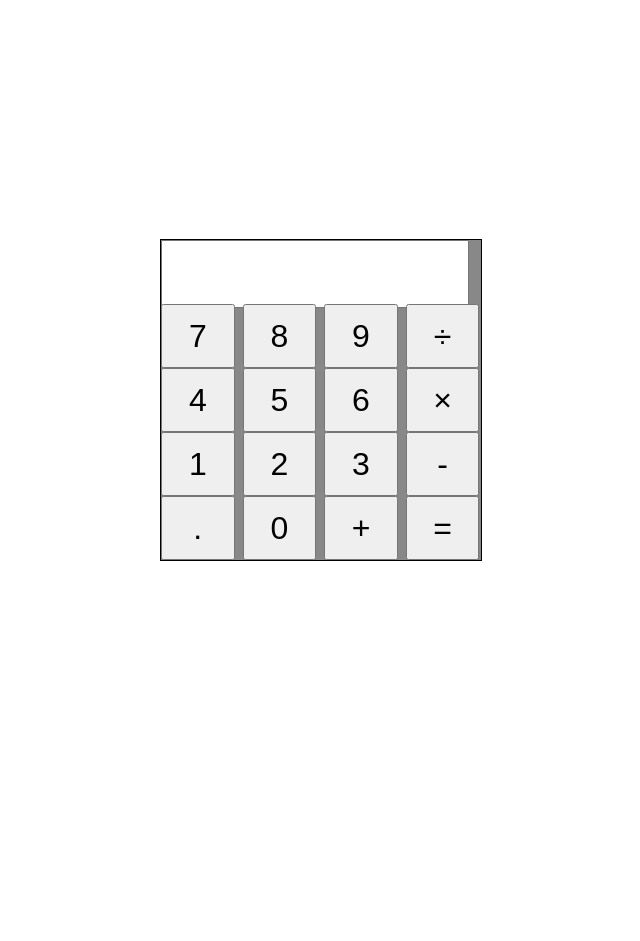
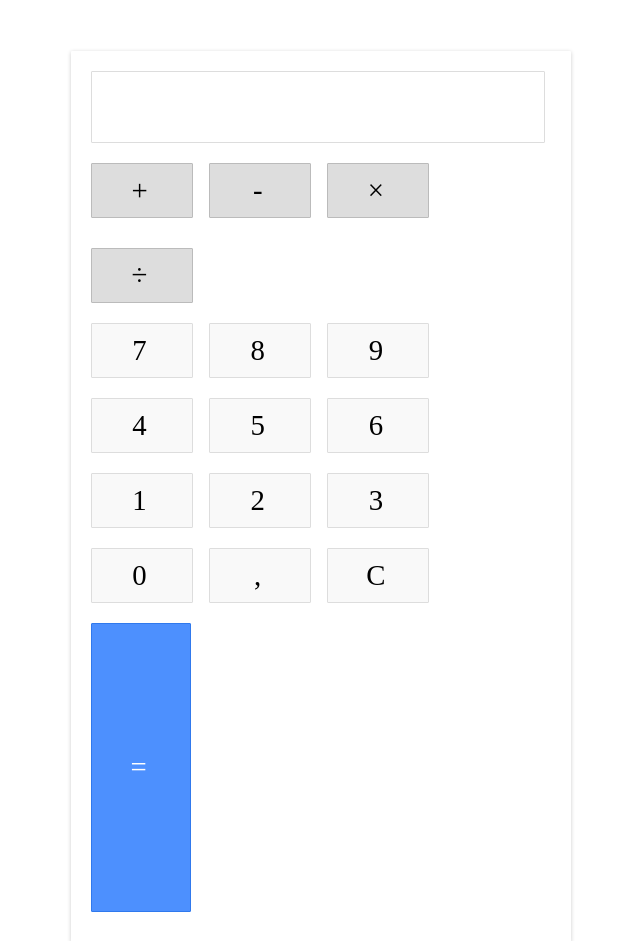
Before and after one commit to fugni/glu-workshops, a plain HTML site: page module-4/workshop-3/index.html in a window 1280 px wide. Shown: the top 941 px of the page, without its empty margins (319-959 px from the left). Before the commit the page ends 800 px from the top, so only its background shows below. Drawn offline with Linux system fonts and the light colour scheme.

Commit message:
calculate dn

```diff
--- a/module-4/workshop-3/assets/css/style.css
+++ b/module-4/workshop-3/assets/css/style.css
@@ -1,36 +1,107 @@
-* {
-    font-size: 32px;
-    margin: 0;
-    padding: 0;
+body {
+    width: 500px;
+    margin: 4% auto;
+    letter-spacing: 5px;
+    font-size: 1.8rem;
 }
 
-#container {
-    position: absolute;
-    width: 100%;
-    height: 100%;
+.calculator {
+    padding: 20px;
+    box-shadow: 0px 1px 4px 0px rgba(0, 0, 0, 0.2);
+    border-radius: 1px;
 }
 
-#calculator {
-    position: absolute;
-    left: 50%;
-    top: 50%;
-    transform: translate(-50%, -50%);
-    width: 320px;
-    height: 320px;
-    background-color: #888888;
-    border: 1px solid #000;
+.input {
+    border: 1px solid #dddddd;
+    border-radius: 1px;
+    height: 60px;
+    padding-right: 15px;
+    padding-top: 10px;
+    text-align: right;
+    margin-right: 6px;
+    font-size: 2.5rem;
+    overflow: hidden;
+    transition: all 0.2s ease-in-out;
 }
 
-.row {
-    height: 20%;
+.input:hover {
+    border: 1px solid #bbbbbb;
+    box-shadow: inset 0px 1px 4px 0px rgba(0, 0, 0, 0.2);
 }
 
-input[type="text"] {
-    height: 100%;
-    width: 95%;
+.operators div {
+    display: inline-block;
+    border: 1px solid #bbbbbb;
+    border-radius: 1px;
+    width: 80px;
+    text-align: center;
+    padding: 10px;
+    margin: 20px 4px 10px 0;
+    cursor: pointer;
+    background-color: #dddddd;
+    transition: border-color 0.2s ease-in-out, background-color 0.2s,
+        box-shadow 0.2s;
 }
 
-button {
-    height: 100%;
-    width: 23%;
+.operators div:hover {
+    background-color: #dddddd;
+    box-shadow: 0px 1px 4px 0px rgba(0, 0, 0, 0.2);
+    border-color: #aaaaaa;
 }
+
+.operators div:active {
+    font-weight: bold;
+}
+
+.numbers {
+    display: inline-block;
+}
+
+.number-row div {
+    display: inline-block;
+    border: 1px solid #dddddd;
+    border-radius: 1px;
+    width: 80px;
+    text-align: center;
+    padding: 10px;
+    margin: 10px 4px 10px 0;
+    cursor: pointer;
+    background-color: #f9f9f9;
+    transition: border-color 0.2s ease-in-out, background-color 0.2s,
+        box-shadow 0.2s;
+}
+
+.number-row div:hover {
+    background-color: #f1f1f1;
+    box-shadow: 0px 1px 4px 0px rgba(0, 0, 0, 0.2);
+    border-color: #bbbbbb;
+}
+
+.number-row div:active {
+    font-weight: bold;
+}
+
+div.result {
+    display: inline-block;
+    border: 1px solid #3079ed;
+    border-radius: 1px;
+    width: 17%;
+    text-align: center;
+    padding: 127px 10px;
+    margin: 10px 6px 10px 0;
+    vertical-align: top;
+    cursor: pointer;
+    color: #ffffff;
+    background-color: #4d90fe;
+    transition: all 0.2s ease-in-out;
+}
+
+div.result:hover {
+    background-color: #307cf9;
+    box-shadow: 0px 1px 4px 0px rgba(0, 0, 0, 0.2);
+    border-color: #1857bb;
+}
+
+div.result:active {
+    font-weight: bold;
+}
--- a/module-4/workshop-3/assets/js/script.js
+++ b/module-4/workshop-3/assets/js/script.js
@@ -0,0 +1,120 @@
+"use strict";
+
+const input = document.getElementById('input'); // input/output button
+const number = document.querySelectorAll('.number-row div'); // number buttons
+const operator = document.querySelectorAll('.operators div'); // operator buttons
+const result = document.getElementById('result'); // equal button
+const clear = document.getElementById('clear'); // clear button
+let resultDisplayed = false; // flag to keep an eye on what output is displayed
+
+// adding click handlers to number buttons
+for (var i = 0; i < number.length; i++) {
+  number[i].addEventListener("click", function(e) {
+
+    // storing current input string and its last character in variables - used later
+    var currentString = input.innerHTML;
+    var lastChar = currentString[currentString.length - 1];
+
+    // if result is not diplayed, just keep adding
+    if (resultDisplayed === false) {
+      input.innerHTML += e.target.innerHTML;
+    } else if (resultDisplayed === true && lastChar === "+" || lastChar === "-" || lastChar === "×" || lastChar === "÷") {
+      // if result is currently displayed and user pressed an operator
+      // we need to keep on adding to the string for next operation
+      resultDisplayed = false;
+      input.innerHTML += e.target.innerHTML;
+    } else {
+      // if result is currently displayed and user pressed a number
+      // we need clear the input string and add the new input to start the new opration
+      resultDisplayed = false;
+      input.innerHTML = "";
+      input.innerHTML += e.target.innerHTML;
+    }
+
+  });
+}
+
+// adding click handlers to number buttons
+for (var i = 0; i < operator.length; i++) {
+  operator[i].addEventListener("click", function(e) {
+
+    // storing current input string and its last character in variables - used later
+    var currentString = input.innerHTML;
+    var lastChar = currentString[currentString.length - 1];
+
+    // if last character entered is an operator, replace it with the currently pressed one
+    if (lastChar === "+" || lastChar === "-" || lastChar === "×" || lastChar === "÷") {
+      var newString = currentString.substring(0, currentString.length - 1) + e.target.innerHTML;
+      input.innerHTML = newString;
+    } else if (currentString.length == 0) {
+      // if first key pressed is an opearator, don't do anything
+      console.log("enter a number first");
+    } else {
+      // else just add the operator pressed to the input
+      input.innerHTML += e.target.innerHTML;
+    }
+
+  });
+}
+
+// on click of 'equal' button
+result.addEventListener("click", function() {
+
+  // this is the string that we will be processing eg. -10+26+33-56*34/23
+  var inputString = input.innerHTML;
+
+  // forming an array of numbers. eg for above string it will be: numbers = ["10", "26", "33", "56", "34", "23"]
+  var numbers = inputString.split(/\+|\-|\×|\÷/g);
+
+  // forming an array of operators. for above string it will be: operators = ["+", "+", "-", "*", "/"]
+  // first we replace all the numbers and dot with empty string and then split
+  var operators = inputString.replace(/[0-9]|\./g, "").split("");
+
+  console.log(inputString);
+  console.log(operators);
+  console.log(numbers);
+  console.log("----------------------------");
+
+  // now we are looping through the array and doing one operation at a time.
+  // first divide, then multiply, then subtraction and then addition
+  // as we move we are alterning the original numbers and operators array
+  // the final element remaining in the array will be the output
+
+  var divide = operators.indexOf("÷");
+  while (divide != -1) {
+    numbers.splice(divide, 2, numbers[divide] / numbers[divide + 1]);
+    operators.splice(divide, 1);
+    divide = operators.indexOf("÷");
+  }
+
+  var multiply = operators.indexOf("×");
+  while (multiply != -1) {
+    numbers.splice(multiply, 2, numbers[multiply] * numbers[multiply + 1]);
+    operators.splice(multiply, 1);
+    multiply = operators.indexOf("×");
+  }
+
+  var subtract = operators.indexOf("-");
+  while (subtract != -1) {
+    numbers.splice(subtract, 2, numbers[subtract] - numbers[subtract + 1]);
+    operators.splice(subtract, 1);
+    subtract = operators.indexOf("-");
+  }
+
+  var add = operators.indexOf("+");
+  while (add != -1) {
+    // using parseFloat is necessary, otherwise it will result in string concatenation :)
+    numbers.splice(add, 2, parseFloat(numbers[add]) + parseFloat(numbers[add + 1]));
+    operators.splice(add, 1);
+    add = operators.indexOf("+");
+  }
+
+  input.innerHTML = numbers[0]; // displaying the output
+
+  resultDisplayed = true; // turning flag if result is displayed
+});
+
+// clearing the input on press of clear
+clear.addEventListener("click", function() {
+  input.innerHTML = "";
+})
--- a/module-4/workshop-3/index.html
+++ b/module-4/workshop-3/index.html
@@ -4,40 +4,44 @@
     <meta charset="UTF-8">
     <meta name="viewport" content="width=device-width, initial-scale=1.0">
     <link rel="stylesheet" href="assets/css/style.css">
-    <script src="assets/js/script.js" async></script>
     <title>Rekenmachine</title>
 </head>
 <body>
-    <div id="container">
-        <div id="calculator">
-            <div class="row">
-                <input type="text">
+    <div class="calculator">
+        <div class="input" id="input"></div>
+        <div class="buttons">
+            <div class="operators">
+                <div>+</div>
+                <div>-</div>
+                <div>&times;</div>
+                <div>&divide;</div>
             </div>
-            <div class="row">
-                <button>7</button>
-                <button>8</button>
-                <button>9</button>
-                <button>÷</button>
+            <div class="numbers">
+                <div class="number-row">
+                    <div>7</div>
+                    <div>8</div>
+                    <div>9</div>
+                </div>
+                <div class="number-row">
+                    <div>4</div>
+                    <div>5</div>
+                    <div>6</div>
+                </div>
+                <div class="number-row">
+                    <div>1</div>
+                    <div>2</div>
+                    <div>3</div>
+                </div>
+                <div class="number-row">
+                    <div>0</div>
+                    <div>,</div>
+                    <div id="clear">C</div>
+                </div>
             </div>
-            <div class="row">
-                <button>4</button>
-                <button>5</button>
-                <button>6</button>
-                <button>×</button>
-            </div>
-            <div class="row">
-                <button>1</button>
-                <button>2</button>
-                <button>3</button>
-                <button>-</button>
-            </div>
-            <div class="row">
-                <button>.</button>
-                <button>0</button>
-                <button>+</button>
-                <button>=</button>
-            </div>
+            <div class="result" id="result">=</div>
         </div>
     </div>
+
+    <script src="assets/js/script.js"></script>
 </body>
 </html>
```
